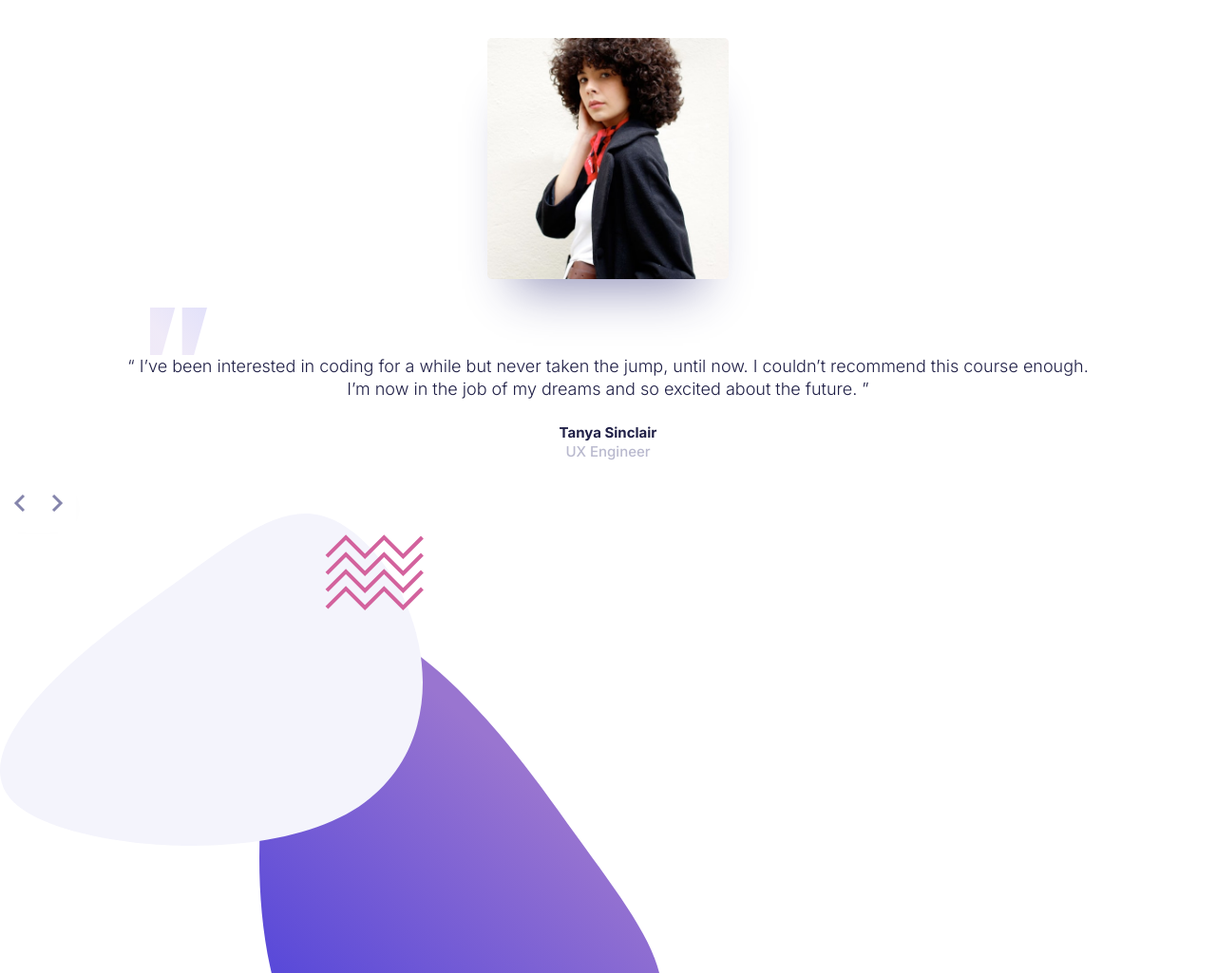
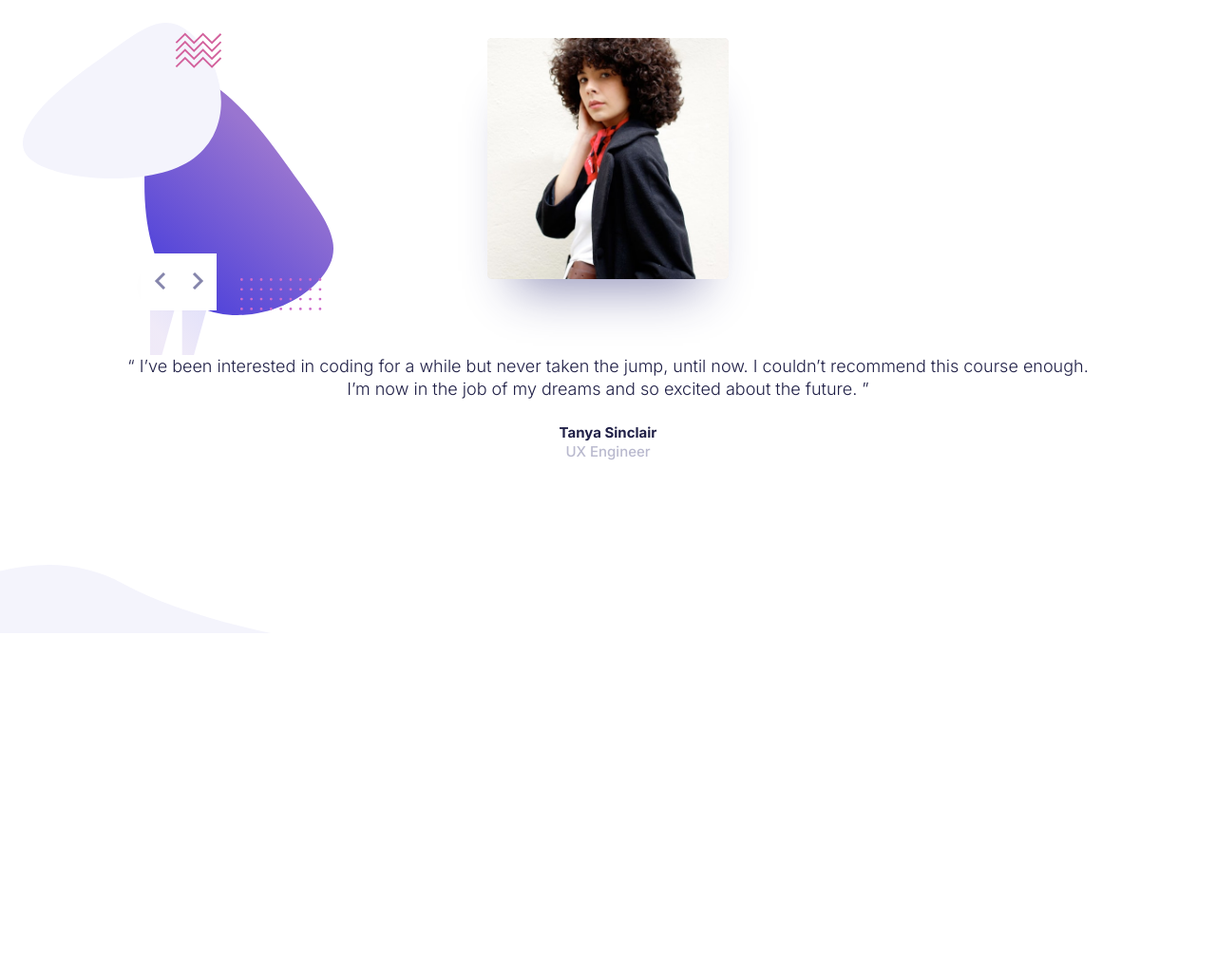
Before and after one commit to Etang131/coding-bootcamp-testimonial-slider, a plain HTML site: page index.html in a window 1280 px wide. Shown: the top 1025 px of the page at 95% size. After the commit the page ends 800 px from the top, so only its background shows below. Drawn offline with Linux system fonts and the light colour scheme.

Commit message:
worked on slider btn's and svg

```diff
--- a/css/main.css
+++ b/css/main.css
@@ -23,16 +23,20 @@ body {
 
 .buttonContainer {
   align-self: center;
+  background: #fff;
+  border-radius: 28px;
+  box-shadow: 0px 15px 20px -10px rgba(36, 36, 113, 0.0991313);
   display: flex;
-  justify-content: space-evenly;
-  background: #fff;
-  box-shadow: 0px 15px 20px -10px rgba(36, 36, 113, 0.0991313);
-  border-radius: 28px;
+  justify-content: center;
+  position: absolute;
+  width: 80px;
   height: 40px;
-  margin-top: -25px;
-  width: 80px;
+  left: 148px;
+  top: 267px;
+  z-index: 1;
 }
 
+/* This is causing probelms fix tomorrow*/
 .buttonContainer > button {
   background-color: #fff;
   border: none;
@@ -69,12 +73,29 @@ body {
 }
 
 /*Background SVG's */
+.purpleBlob {
+  position: absolute;
+  width: 327px;
+  height: 308px;
+  left: 24px;
+  top: 24px;
+  z-index: -1;
+}
+
 .quoteImg {
   position: absolute;
   width: 60px;
   height: 50px;
   left: 158px;
   top: 324px;
+}
+
+.curveImg {
+  position: absolute;
+  width: 285px;
+  height: 72px;
+  left: 0px;
+  top: 594.95px;
 }
 
 .attribution {
```
